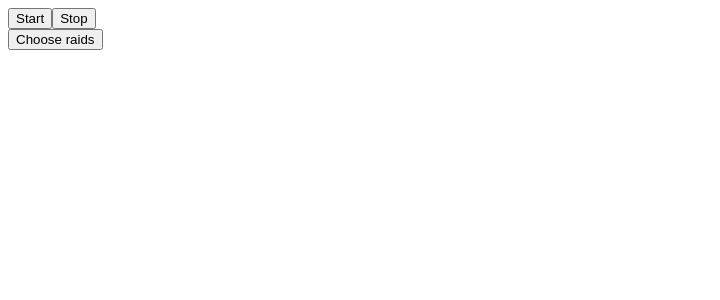
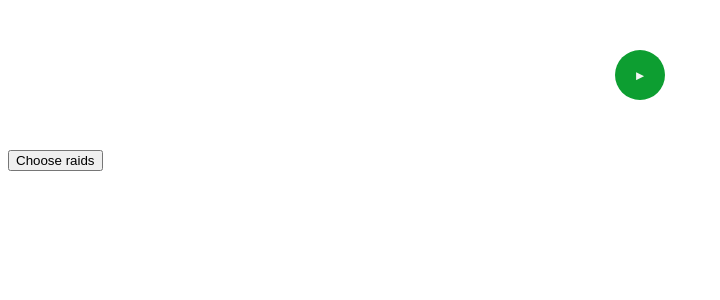
Before and after one commit to btruhand/GBF-Raiding-Extension, a React app: page / in a window 1280 px wide. Shown: the top 300 px of the page, without its empty margins (0-720 px from the left). Built offline with nearby package versions, Linux system fonts and the light colour scheme.

Commit message:
make start and stop button as one and stylize

```diff
--- a/src/App.tsx
+++ b/src/App.tsx
@@ -53,7 +53,7 @@ function FoundRaids(props: { found: BattleInfo[] }) {
     />
   )
   return (
-    <div className="FoundRaids">
+    <div className={styles['raid-container']}>
       {raidList}
     </div>
   )
@@ -62,13 +62,15 @@ function FoundRaids(props: { found: BattleInfo[] }) {
 function App() {
   const portRef: MutableRefObject<PortRef> = useRef({ port: null })
   const [foundRaids, setFoundRaids] = useState<BattleInfo[]>([])
+  const [startRaids, setStartRaids] = useState<boolean>(false);
   const listenerAddedRef = useRef<boolean>(false)
 
-  const startBackground = () => {
+  const startBackground = async () => {
     if (!portRef.current.port) {
       const port = chrome.runtime.connect({ name: "gbf_raiding_extension" })
       if (!port) {
         console.error('unable to connect to receiving end')
+        return false;
       } else {
         console.log('successfully connected to port', port)
         port.onMessage.addListener((e: ExtensionEvent<BattleInfo>) => {
@@ -84,30 +86,41 @@ function App() {
         listenerAddedRef.current = true;
       }
     } else console.log("port has already been created", portRef.current.port)
-  }
-  const start = async () => {
-    startBackground();
+
     if (portRef.current.port) {
       const credentials = await getCredentials()
       console.log(`current credentials: ${credentials}`)
       if (!credentials[0] || !credentials[1]) {
         alert('no twitter credentials are stored yet, please go to settings page')
+        return false;
       } else {
         console.log('posting twitter request')
         portRef.current.port.postMessage(createEvent('twitter', credentials))
       }
     } else console.log("no port currently")
+
+    return true;
   }
-  const stop = async () => {
+  const stopBackground = async () => {
     if (portRef.current.port) {
       portRef.current.port.postMessage(createEvent('twitter-stop'))
     } else console.log("no port currently")
   }
+  const startRaid = async () => {
+    if (!startRaids && startBackground()) {
+      setStartRaids(true);
+    } else if (startRaids) {
+      stopBackground();
+      setStartRaids(false);
+    }
+  }
 
+  const raidsRunningStyle = `${styles.start} ${startRaids ? styles.running : ''}`;
   return (
     <div className="App">
-      <button onClick={start}>Start</button>
-      <button onClick={stop}>Stop</button>
+      <div className={styles['start-stop-container']}>
+        <button className={raidsRunningStyle} onClick={startRaid}></button>
+      </div>
       <Modal modalButtonText='Choose raids' modalTitle='Raids' closeAction={(cb) => {
         cb()
         if (portRef.current.port) {
--- a/src/styles/app.module.scss
+++ b/src/styles/app.module.scss
@@ -1,9 +1,11 @@
 .display-found-raid {
     display: block;
-    width: 100%;
+    width: 50%;
     height: 100px;
-    border: 1px solid black;
+    border: 2px solid black;
+    box-shadow: 0px 5px 10px black;
     clear: both;
+    margin-bottom: 10px;
 
     & div {
         float: left
@@ -22,3 +24,43 @@
 .raid-clicked {
     background-color: grey;
 }
+
+.raid-container {
+    display: flex;
+    flex-direction: column;
+    align-items: center;
+}
+
+.start-stop-container {
+    display: flex;
+    justify-content: center;
+    margin-top: 50px;
+    margin-bottom: 50px;
+}
+
+.start {
+    width: 50px;
+    height: 50px;
+    border-style: none;
+    border-radius: 50%;
+    color: whitesmoke;
+    background-color: #0d9e31;
+    cursor: pointer;
+
+    &.running {
+        background: red;
+    }
+
+    &.running::before {
+        content: '\2590\A0\258C';
+    }
+}
+
+.start:focus {
+    outline: none;
+    box-shadow: none;
+}
+
+.start::before {
+    content: '\25BA'
+}
```
